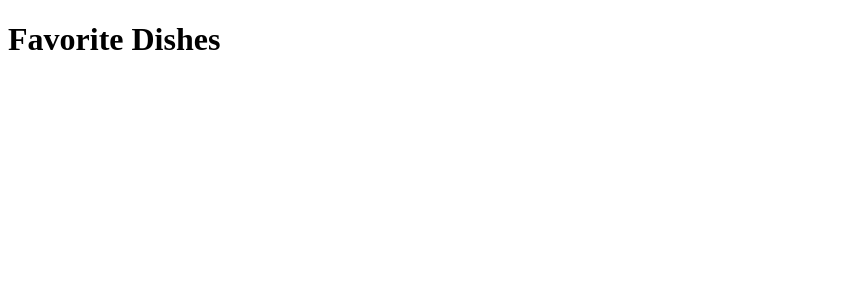
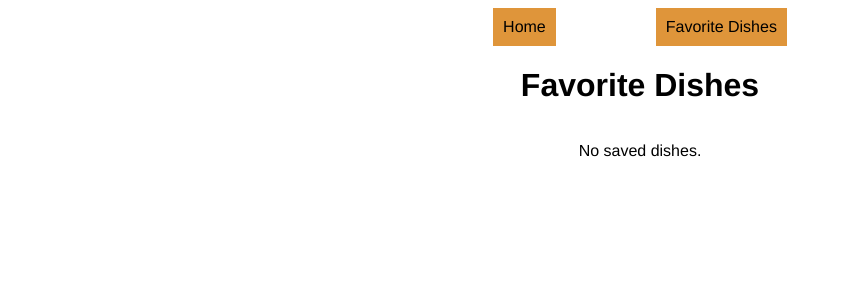
Before and after one commit to lioness0826/project-whattoeat, a Next.js app: page /FavoriteDishesPage in a window 1280 px wide. Shown: the top 300 px of the page, without its empty margins (0-842 px from the left). Built offline with nearby package versions, Linux system fonts and the light colour scheme.

Commit message:
add empty content and module.css only for favPage

```diff
--- a/pages/FavoriteDishesPage.js
+++ b/pages/FavoriteDishesPage.js
@@ -1,4 +1,6 @@
 import { useEffect, useState } from "react";
+import styles from '../styles/Favorite.module.css';
+import Link from "next/link";
 
 const API_KEY = process.env.NEXT_PUBLIC_API_KEY;
 const BASE_URL = process.env.NEXT_PUBLIC_API_BASE_URL;
@@ -69,17 +71,27 @@ export default function FavoriteDishesPage() {
     };
 
     return (
-        <div className="favorite-page">
-            <h1>Favorite Dishes</h1>
-            <ul>
-                {dishData.map(dish=>(
+        <div className={styles.favPage}>
+            <nav className={styles.navbar}>
+                <Link href={"/HomePage"} className={styles.nav}>Home</Link>
+                <Link href={"/FavoriteDishesPage"} className={styles.nav}>Favorite Dishes</Link>
+            </nav>
+            <div className={styles.favContent}>
+                <div className={styles.favTitle}>
+                    <h1>Favorite Dishes</h1>
+                </div>
+
+                {dishData.length===0?(<div><p>No saved dishes.</p></div>):
+                (<ul>{dishData.map(dish=>(
                     <li key={dish.id}>
                         <img src={src[dish.id]} alt="dish-img" style={{width: '150px'}} />
                         <h3>{title[dish.id]}</h3>
                         <button onClick={()=>removeDish(dish.id)}>Mark as completed</button>
                     </li>
                 ))}
-            </ul>
+                </ul>)}
+            </div>
+
         </div>
     );
 }
--- /dev/null
+++ b/styles/Favorite.module.css
@@ -0,0 +1,28 @@
+.nav{
+    text-decoration: none;
+    text-align: center;
+    background-color: rgb(223, 149, 58);
+    color: black;
+    padding: 10px;
+}
+
+.navbar{
+    display: flex;
+    flex-direction: row;
+    justify-content: center;
+    gap: 100px;
+    margin: 0;
+    padding: 0;
+}
+
+.favPage{
+    font-family:'Franklin Gothic Medium', 'Arial Narrow', Arial, sans-serif}
+
+.favContent{
+    display: flex;
+    flex-direction: column;
+    justify-content: center;
+    align-items: center;
+    margin: 0;
+    padding: 0;
+}
```
